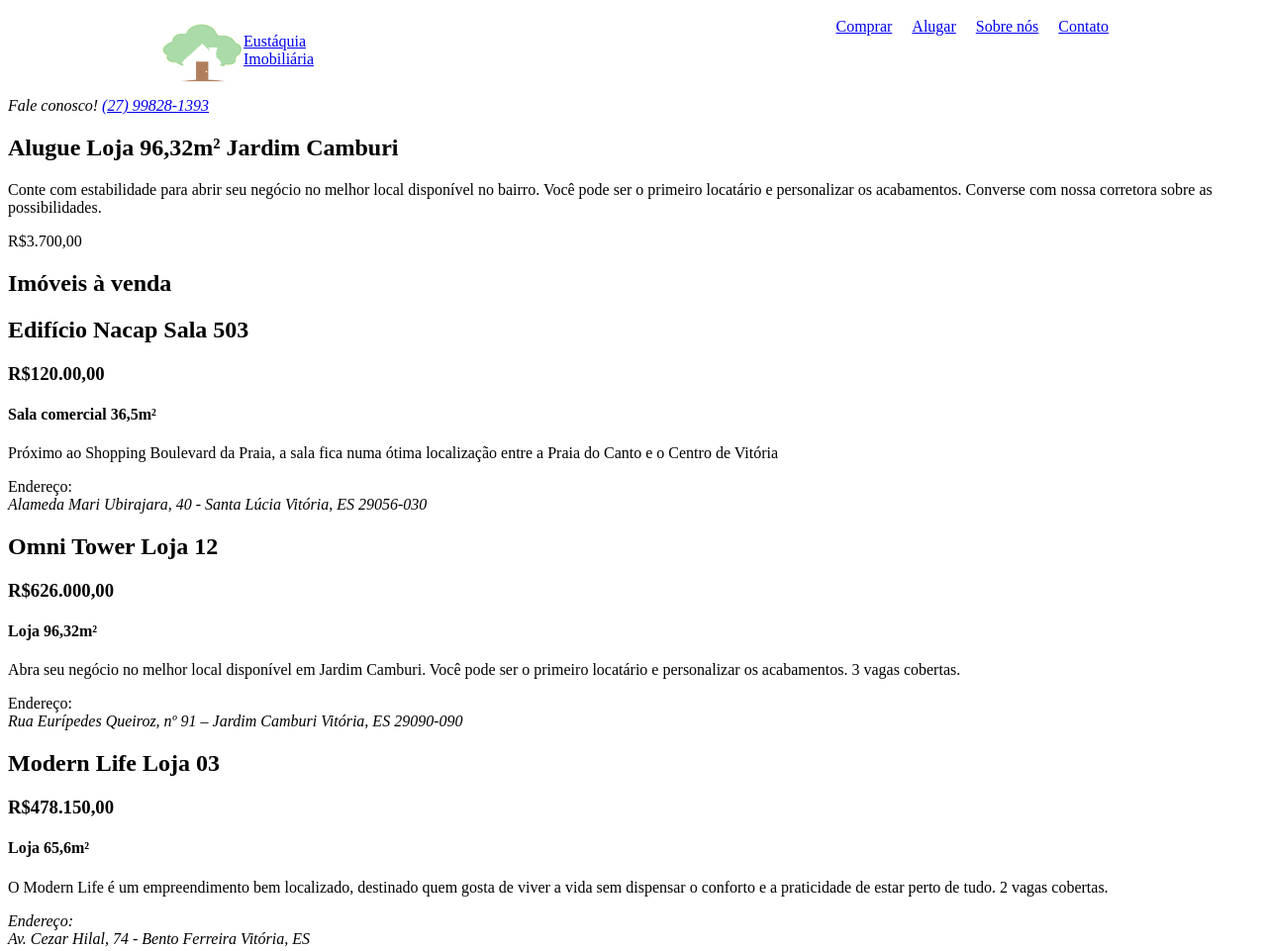
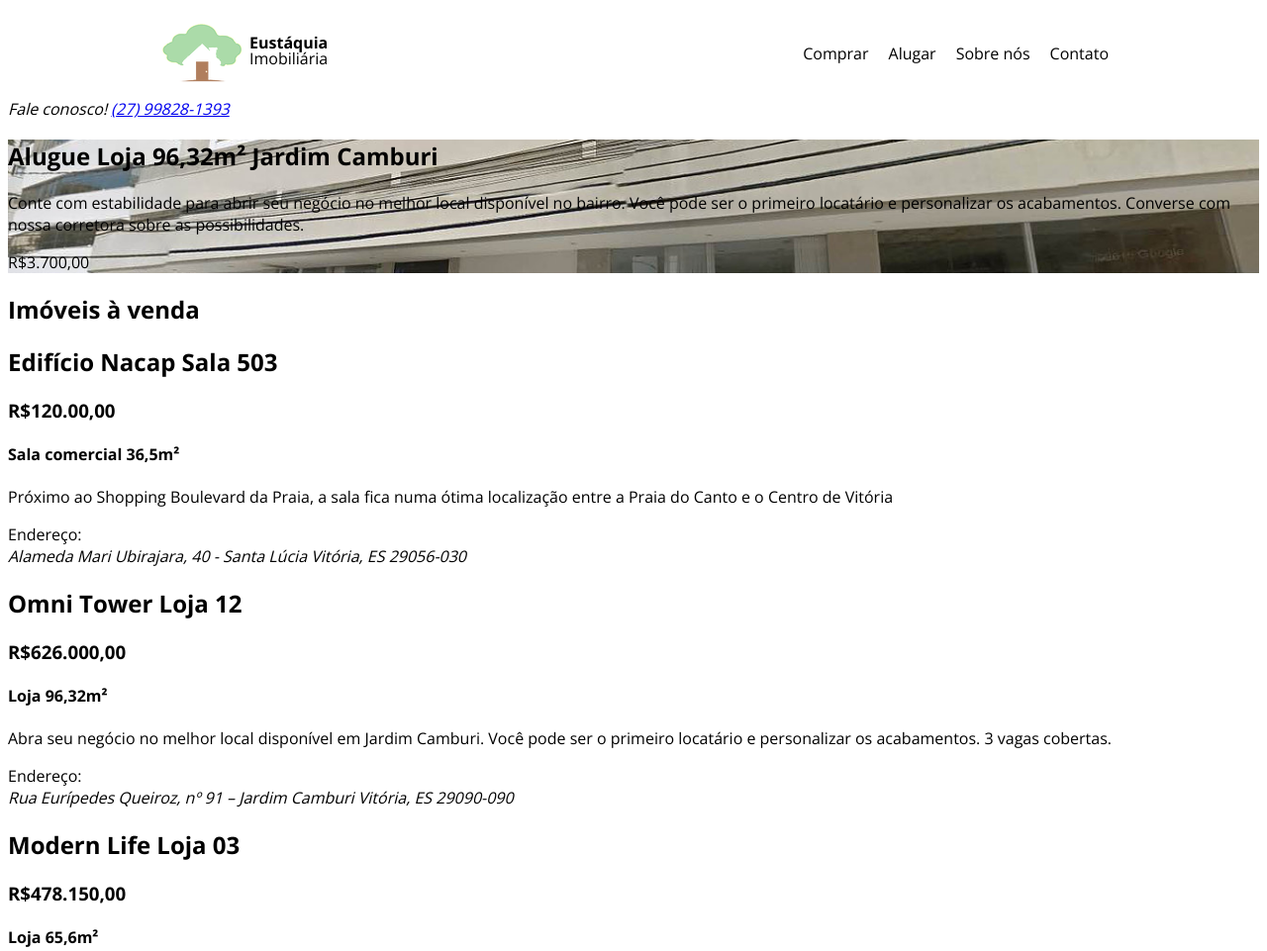
Before and after one commit to BernardoFBBraga/eustaquia, a website: page src/index.html in a window 1280 px wide. Shown: the top 961 px of the page at 99% size. Drawn offline with nearby package versions, Linux system fonts and the light colour scheme; files that its build step writes are made by us from their sources.

Commit message:
Decoration for menu, image for headline

```diff
--- a/src/css/styles.scss
+++ b/src/css/styles.scss
@@ -1,4 +1,8 @@
 @import 'mixins';
+
+body{
+  font-family: 'Open Sans', sans-serif;
+}
 
 #menu {
 
@@ -10,12 +14,15 @@
   padding: 0;
   @include flexbox();
   justify-content: space-between;
+  align-items: center;
 }
 #menu > ul > li{
   margin:10px;
 }
 #menu > ul > li > a{
   display: inline-block;
+  color:black;
+  text-decoration: none;
 }
 #logo {
   @include flex(1 1 auto);
@@ -29,5 +36,11 @@
   align-items: center;
 }
 .logo-fig > figcaption{
+  line-height: 16px;
+  padding: 6px;
+}
 
+
+#headline {
+  background: url('../img/headline.jpg') 50% center / cover no-repeat;
 }
--- a/src/index.html
+++ b/src/index.html
@@ -7,6 +7,7 @@
 	<title>Eustáquia Imobiliária</title>
   <link rel="shortcut icon" href="img/favicon.png" type="image/png">
 	<link rel="stylesheet" type="text/css" href="css/styles.css">
+	<link href="https://fonts.googleapis.com/css?family=Open+Sans:400,700" rel="stylesheet">
 </head>
 
 <body>
@@ -18,7 +19,7 @@
           <a href="#" rel="home">
             <figure class='logo-fig'>
               <img src="img/logo-nav.png">
-              <figcaption>Eustáquia<br>Imobiliária</figcaption>
+              <figcaption><b>Eustáquia</b><br>Imobiliária</figcaption>
             </figure>
           </a>
         </li>
```
Also changed, not shown: src/img/headline.jpg (added).
